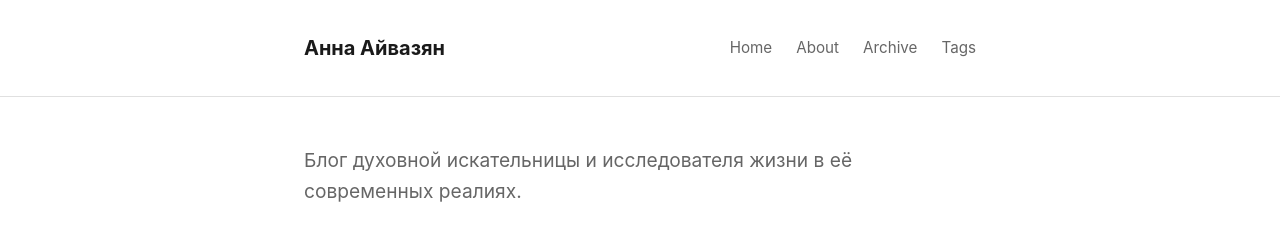
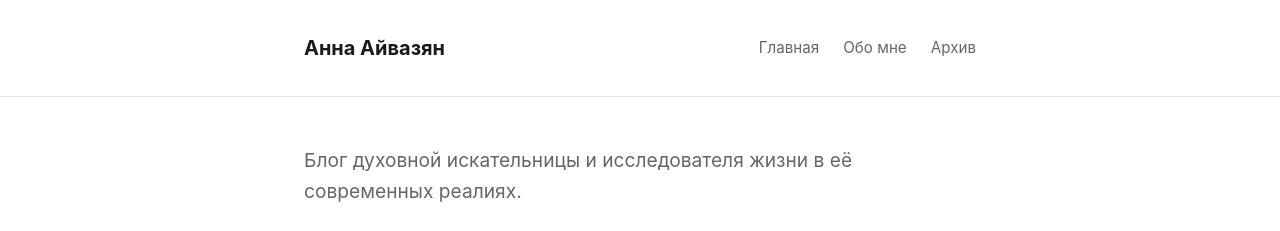
Before and after one commit to ayvazyan88/ayvazyan88.github.io, a Jekyll site: the page built from index.html, in a window 1280 px wide. Shown: the top 231 px of the page. Built offline with Jekyll 4.4.1, drawn with Linux system fonts in a browser that asks for light colours; the list of posts is cut into pages by our own code.

Commit message:
nav update

```diff
--- a/_includes/header.html
+++ b/_includes/header.html
@@ -3,10 +3,10 @@
     <nav class="site-nav">
       <a href="{{ '/' | relative_url }}" class="site-title">{{ site.title }}</a>
       <div class="nav-links">
-        <a href="{{ '/' | relative_url }}">Home</a>
-        <a href="{{ '/about' | relative_url }}">About</a>
-        <a href="{{ '/archive' | relative_url }}">Archive</a>
-        <a href="{{ '/tags' | relative_url }}">Tags</a>
+        <a href="{{ '/' | relative_url }}">Главная</a>
+        <a href="{{ '/about' | relative_url }}">Обо мне</a>
+        <a href="{{ '/archive' | relative_url }}">Архив</a>
+<!--        <a href="{{ '/tags' | relative_url }}">Tags</a>-->
       </div>
     </nav>
   </div>
```
